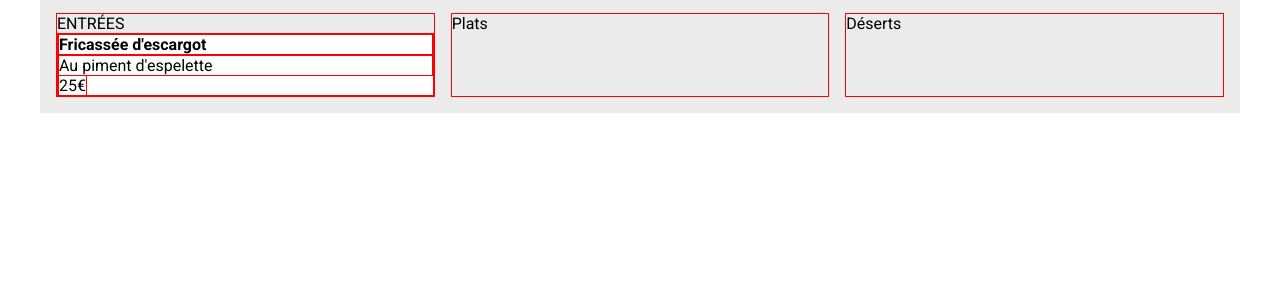
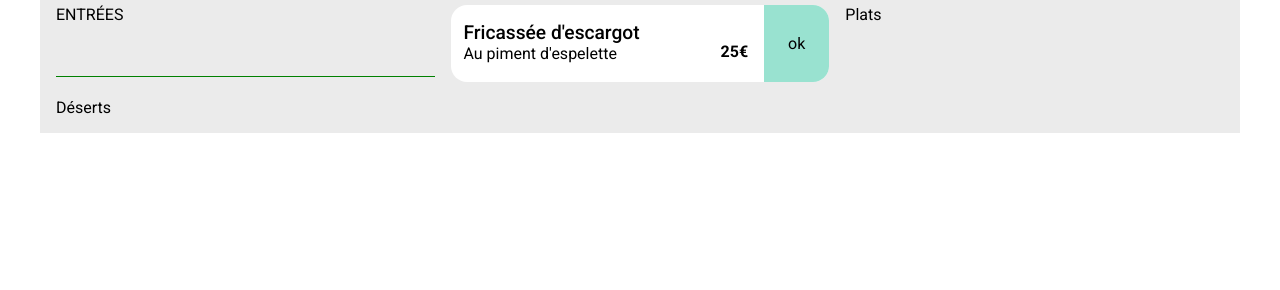
Before and after one commit to Hipoyume/VincentRodier_3_29112021, a website: page pages/1er-restaurant.html in a window 1280 px wide. Shown: the part 510-800 px from the top of the page. Drawn offline with Linux system fonts and the light colour scheme; a web font is replaced by a local one.

Commit message:
Création du menu + prix + ajout div animation validation verte

```diff
--- a/pages/1er-restaurant.html
+++ b/pages/1er-restaurant.html
@@ -1,15 +1,18 @@
 <!DOCTYPE html>
 <html lang="en">
-
   <head>
-  <meta charset="UTF-8">
-  <meta http-equiv="X-UA-Compatible" content="IE=edge">
-  <meta name="viewport" content="width=device-width, initial-scale=1.0">
+    <meta charset="UTF-8" />
+    <meta http-equiv="X-UA-Compatible" content="IE=edge" />
+    <meta name="viewport" content="width=device-width, initial-scale=1.0" />
     <title>La palette du goût</title>
-  <link rel="stylesheet" href="https://cdnjs.cloudflare.com/ajax/libs/font-awesome/6.0.0-beta3/css/all.min.css"
+    <link
+      rel="stylesheet"
+      href="https://cdnjs.cloudflare.com/ajax/libs/font-awesome/6.0.0-beta3/css/all.min.css"
       integrity="sha512-Fo3rlrZj/k7ujTnHg4CGR2D7kSs0v4LLanw2qksYuRlEzO+tcaEPQogQ0KaoGN26/zrn20ImR1DfuLWnOo7aBA=="
-    crossorigin="anonymous" referrerpolicy="no-referrer" />
-  <link rel="stylesheet" href="../style.css">
+      crossorigin="anonymous"
+      referrerpolicy="no-referrer"
+    />
+    <link rel="stylesheet" href="../style.css" />
   </head>
 
   <body>
@@ -17,24 +20,29 @@
       <h1>ohmyfood</h1>
     </header>
     <main class="description">
-    <img class="description__poster" src="../assets/restaurant_1.jpg" alt="Illusatration du restaurant">
+      <img
+        class="description__poster"
+        src="../assets/restaurant_1.jpg"
+        alt="Illusatration du restaurant"
+      />
       <div class="description__nom">
         <h2>La palette du goût</h2>
         <i class="far fa-heart"></i>
         <i class="fas fa-heart"></i>
       </div>
       <section class="menus">
-      <div class="menus__entrées">ENTRÉES
+        <span class="menus__entrées">ENTRÉES</span>
         <div class="plate-price">
+          <div class="plate-price__flex">
           <h4>Fricassée d'escargot</h4>
             <p>Au piment d'espelette</p>
+          </div>
             <span>25€</span>
-        </div>
+            <div class="plate-price__validation">ok</div>
         </div>
         <div class="menus__plats">Plats</div>
         <div class="menus__deserts">Déserts</div>
       </section>
     </main>
   </body>
-
 </html>
--- a/sass/pages/restaurant.scss
+++ b/sass/pages/restaurant.scss
@@ -32,6 +32,7 @@
 }
 
 .menus {
+  margin-top: -0.5rem;
   background: colors.$background-grey;
   display: grid;
   grid-template-columns: repeat(3, 1fr);
@@ -42,11 +43,37 @@
     grid-template-columns: repeat(1, 1fr);
   }
   &__entrées {
+    border-bottom: 1px green solid;
+    margin-bottom: 0.3rem;
+    &__flex {
+      display: flex;
+    }
   }
   .plate-price {
     background: white;
+    border-radius: 1rem;
+    display: flex;
+    &__flex {
+      padding: 1rem 0.8rem;
+    }
+    & h4 {
+      font-size: larger;
+      font-weight: 500;
+    }
+    & span {
+      align-self: end;
+      padding: 0 1rem 1.3rem 0;
+      margin-left: auto;
+      font-weight: 700;
+    }
+    &__validation {
+      align-self: center;
+      background: colors.$tertiary-color;
+      padding: 1.8rem 1.5rem;
+      border-radius: 0 1rem 1rem 0;
+    }
   }
+
   & * {
-    border: 1px solid red;
   }
 }
```
Also changed, not shown: style.css, 1 other file. Lines whose indentation alone changed are shown as unchanged.
